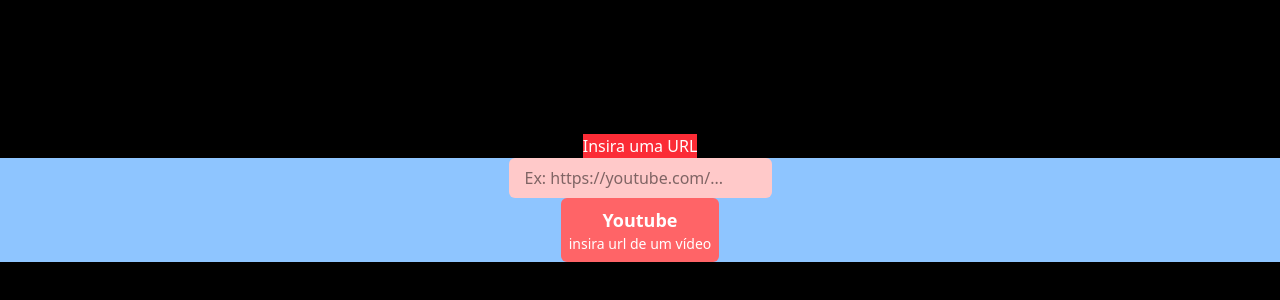
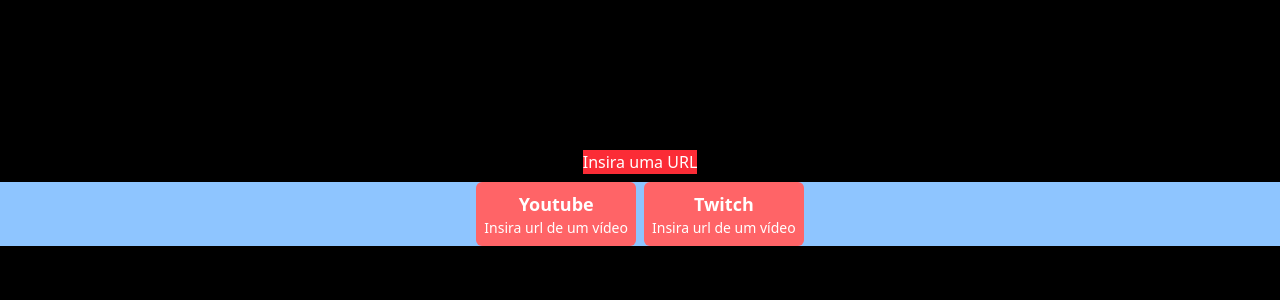
Before and after one commit to rodrigoacm10/fixed-screen, a React (Vite) app: page / in a window 1280 px wide. Shown: the part 202-502 px from the top of the page. Built offline with nearby package versions, Linux system fonts and the light colour scheme.

Commit message:
add: yt func link

```diff
--- a/src/App.tsx
+++ b/src/App.tsx
@@ -4,6 +4,37 @@
 import './App.css'
 import { useForm } from 'react-hook-form'
 import Viewer from './components/Viewer'
+
+const types = [
+  {
+    type: 'youtube',
+    title: 'Youtube',
+    subTitle: 'Insira url de um vídeo',
+    Icon: '',
+    getUrl: (url: string) => {
+      // https://www.youtube.com/watch?v=4iN84gLicnM -> errado
+      // https://www.youtube.com/embed/rggg1mrQTMY -> certo
+
+      const codeYt = url.split('=')[1]
+      return `https://www.youtube.com/embed/${codeYt}`
+    },
+  },
+  {
+    type: 'twitch',
+    title: 'Twitch',
+    subTitle: 'Insira url de um vídeo',
+    Icon: '',
+    getUrl: (url: string) => {
+      // https://www.twitch.tv/baiano - errado
+      // https://player.twitch.tv/?channel=baiano&parent=localhost -> certo video
+      // https://www.twitch.tv/embed/baiano/chat?parent=localhost -> certo chat
+
+      // arurmar
+      const codeYt = url.split('=')[1]
+      return `https://www.youtube.com/embed/${codeYt}`
+    },
+  },
+]
 
 function App() {
   async function greet() {
@@ -13,9 +44,10 @@
 
   const { register, handleSubmit, setValue, watch } = useForm()
 
-  const openViewer = async () => {
+  const openViewer = async (url: string) => {
     const params = new URLSearchParams({
-      url: 'https://www.youtube.com/embed/rggg1mrQTMY',
+      // url: 'https://www.youtube.com/embed/rggg1mrQTMY',
+      url: url,
     }).toString()
     await invoke('create_window', { params })
   }
@@ -30,43 +62,62 @@
 
     // https://docs.google.com/document/d/1aJTx22S6WyqoNE6prNiU0qtRRtrP4QqJFEsbw8BKppA/edit?usp=sharing
     console.log('Values', values)
+    const getFunc = types.find((type) => type.type === values.type)
+      ?.getUrl as any
+    const urlToPass = getFunc(values.url) as string
     // invoke('create_window')
-    openViewer()
+    openViewer(urlToPass)
     // setIframeOpen(true)
   }
+
+  const type = watch('type')
 
   return (
     <main className="min-h-screen min-w-screen bg-red-300 flex">
       <div className="flex-1 bg-black flex items-center justify-center flex-col">
         <>
-          <h1 className="text-white bg-red-500 text-center">Insira uma URL</h1>
+          <h1 className="text-white bg-red-500 text-center mb-2">
+            Insira uma URL
+          </h1>
           <form
-            className="bg-blue-300 w-full flex flex-col items-center justify-center"
+            className="bg-blue-300 w-full flex flex-col items-center justify-center gap-4"
             onSubmit={handleSubmit(onSubmit)}
           >
+            {type && (
               <input
                 {...register('url')}
                 placeholder="Ex: https://youtube.com/..."
                 className="bg-red-200 rounded-md px-4 py-2"
               />
+            )}
 
             <div className="flex gap-2">
+              {/* aki vai ser o map */}
+              {!type &&
+                types.map((obj) => (
                   <button
                     type="button"
-                onClick={() => {
-                  console.log(
-                    'quando apertar aki, vai colocar colocar o input "type" = youtube',
-                  )
-                  setValue('type', 'youtube')
-                  // Exemplo: setValue('type', 'youtube')
-                }}
+                    onClick={() => setValue('type', obj.type)}
                     className="cursor-pointer flex-1 p-2 bg-red-400 rounded-md focus:outline-none focus:ring-2 focus:ring-white"
                   >
                     <div className="text-white text-center">
-                  <h2 className="font-bold text-lg">Youtube</h2>
-                  <p className="text-sm">insira url de um vídeo</p>
+                      <h2 className="font-bold text-lg">{obj.title}</h2>
+                      <p className="text-sm">{obj.subTitle}</p>
                     </div>
                   </button>
+                ))}
+              {type && (
+                <button
+                  type="button"
+                  onClick={() => setValue('type', '')}
+                  className="cursor-pointer flex-1 p-2 bg-red-400 rounded-md focus:outline-none focus:ring-2 focus:ring-white"
+                >
+                  <div className="text-white text-center">
+                    <h2 className="font-bold text-lg">Voltar</h2>
+                    {/* <p className="text-sm">insira url de um vídeo</p> */}
+                  </div>
+                </button>
+              )}
             </div>
           </form>
         </>
--- a/src/components/Viewer.tsx
+++ b/src/components/Viewer.tsx
@@ -13,15 +13,17 @@
     // <>
     //   {iframeOpen && (
     <div className="relative w-screen h-screen">
-      <p>Mensagem recebida: {message}</p>
+      {message && (
         <iframe
           onMouseMove={() => console.log('MOUVE')}
           className="absolute top-0 left-0 w-full h-full"
-        src="https://www.youtube.com/embed/rggg1mrQTMY"
+          src={message}
+          // src="https://www.youtube.com/embed/rggg1mrQTMY"
           title="YouTube video player"
           allow="accelerometer; autoplay; clipboard-write; encrypted-media; gyroscope; picture-in-picture"
           allowFullScreen
         ></iframe>
+      )}
     </div>
     //   )}
     // </>
```
Lines whose indentation alone changed are shown as unchanged.
